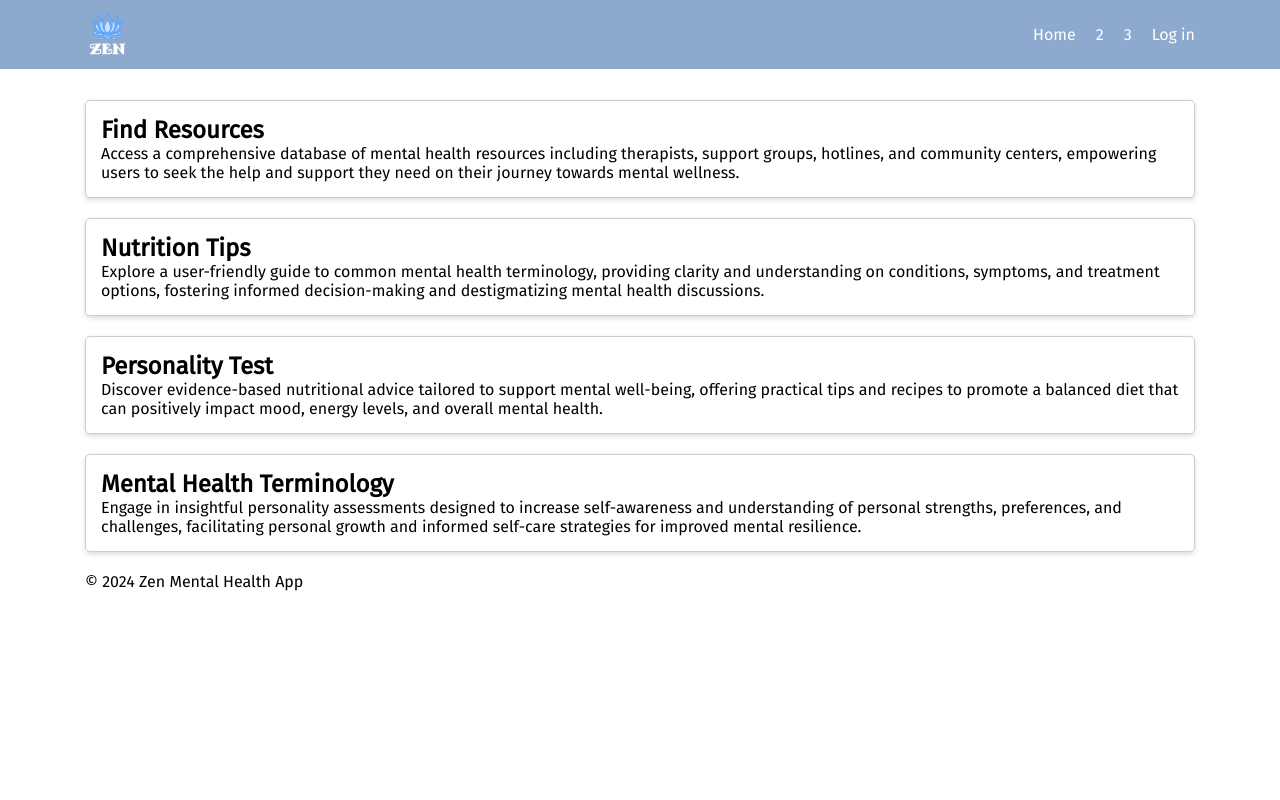
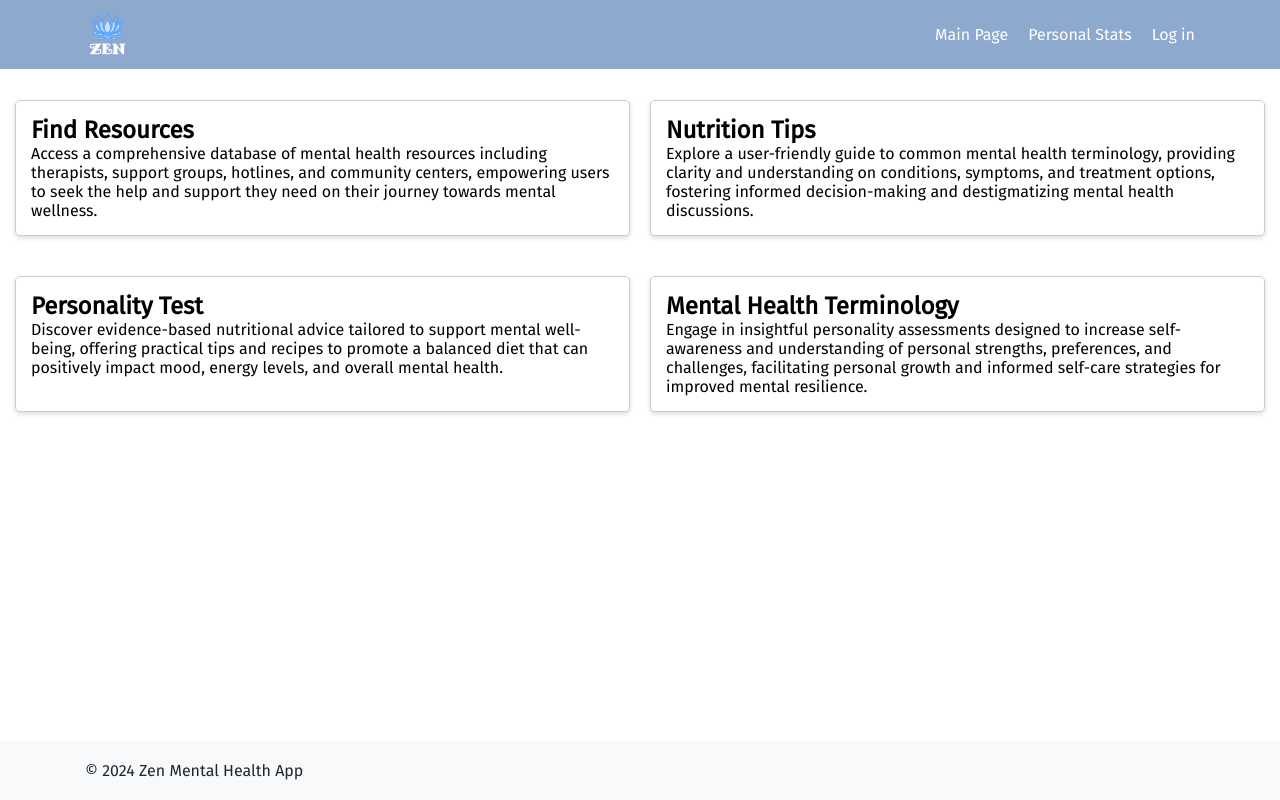
Before and after one commit to rushykat/Zen-Mindfulness, a plain HTML site: page html/index.html in a window 1280 px wide. Drawn offline with Linux system fonts and the light colour scheme.

Commit message:
formatted cards, body, and footer

```diff
--- a/css/style.css
+++ b/css/style.css
@@ -18,6 +18,7 @@ body {
     color: black;
     font-family: "Fira Sans", Helvetica, Arial, sans-serif;
     margin-top: 100px;
+
 }
 
 .intro__body {
@@ -38,6 +39,17 @@ ul {
     padding-left: 15px;
     margin-right: auto;
     margin-left: auto;
+
+}
+.card-container {
+    width: 100%;
+    padding-right: 15px;
+    padding-left: 15px;
+    margin-right: auto;
+    margin-left: auto;
+    display: grid;
+    grid-template-columns: repeat(2, 1fr);
+    gap: 20px;
 }
 
 @media (min-width: 576px) {
@@ -86,6 +98,7 @@ ul {
 
 .header__item {
     padding-left: 20px;
+
 }
 
 .header__logo {
@@ -104,6 +117,17 @@ ul {
     padding: 15px;
     margin-bottom: 20px;
     box-shadow: 0 2px 5px rgba(0,0,0,0.15);
+}
+
+footer {
+    background-color: #f8f9fa;
+    color: #212529;
+    text-align: left;
+    padding: 20px;
+    position: fixed;
+    left: 0;
+    bottom: 0;
+    width: 100%;
 }
 
 .form-structor {
--- a/html/index.html
+++ b/html/index.html
@@ -17,16 +17,15 @@
             <div class="header__wrapper">
                 <div><a href="#"><img class="header__logo" src="../img/logo.png" alt=""></a></div>
                 <ul class="header__list">
-                    <a class="header__item"><a class="header__link" href="#">Home</a></li>
-                        <a class="header__item"><a class="header__link" href="#">2</a></li>
-                            <a class="header__item"><a class="header__link" href="#">3</a></li>
+                    <a class="header__item"><a class="header__link" href="#">Main Page</a></li>
+                            <a class="header__item"><a class="header__link" href="#">Personal Stats</a></li>
                                 <a class="header__item"><a class="header__link" href="#">Log in</a></li>
                 </ul>
             </div>
         </div>
     </header>
     <main>
-        <div class="container">
+        <div class="card-container">
             <div class="card">
                 <h2>Find Resources</h2>
                 <p>Access a comprehensive database of mental health resources including therapists, support groups, hotlines, and community centers, empowering users to seek the help and support they need on their journey towards mental wellness.</p>
```
